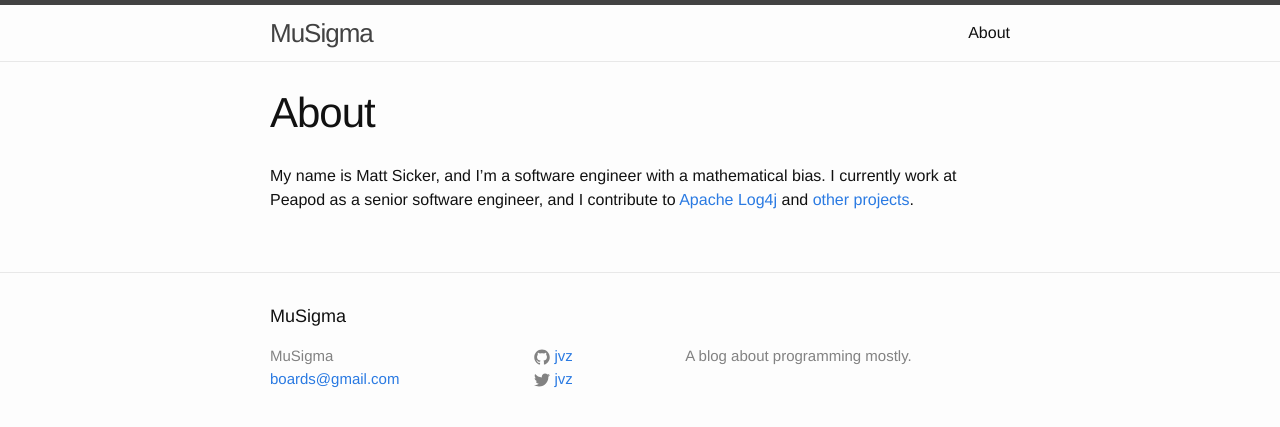
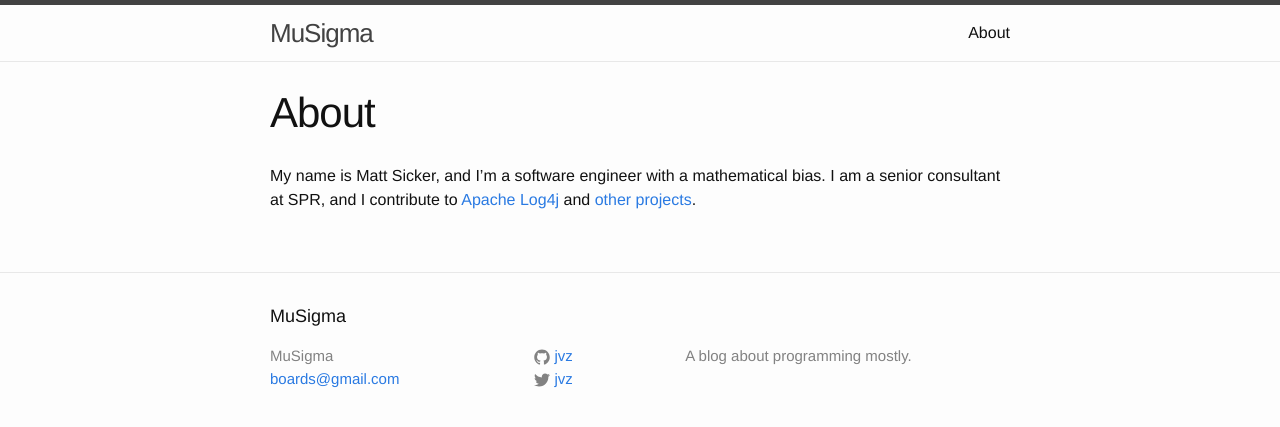
Before and after one commit to jvz/musigma.blog, a Jekyll site: the page built from about.md, in a window 1280 px wide. Shown: the top 427 px of the page. Built offline with Jekyll 4.4.1, drawn with Linux system fonts in a browser that asks for light colours.

Commit message:
Update about page for new job

```diff
--- a/about.md
+++ b/about.md
@@ -5,6 +5,6 @@ permalink: /about/
 ---
 
 My name is Matt Sicker, and I'm a software engineer with a mathematical bias.
-I currently work at Peapod as a senior software engineer, and I contribute to
+I am a senior consultant at SPR, and I contribute to
 [Apache Log4j](https://logging.apache.org/log4j/2.x/)
 and [other projects](https://github.com/jvz).
```
